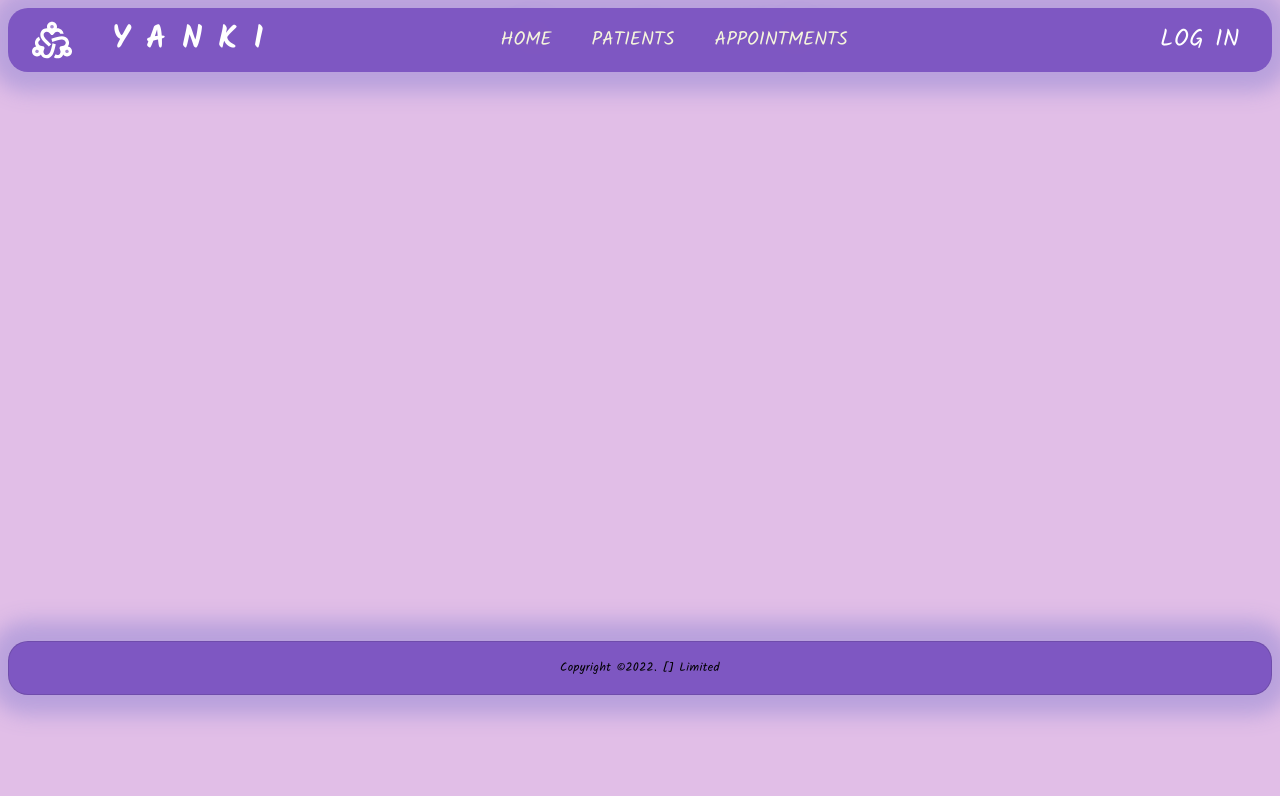
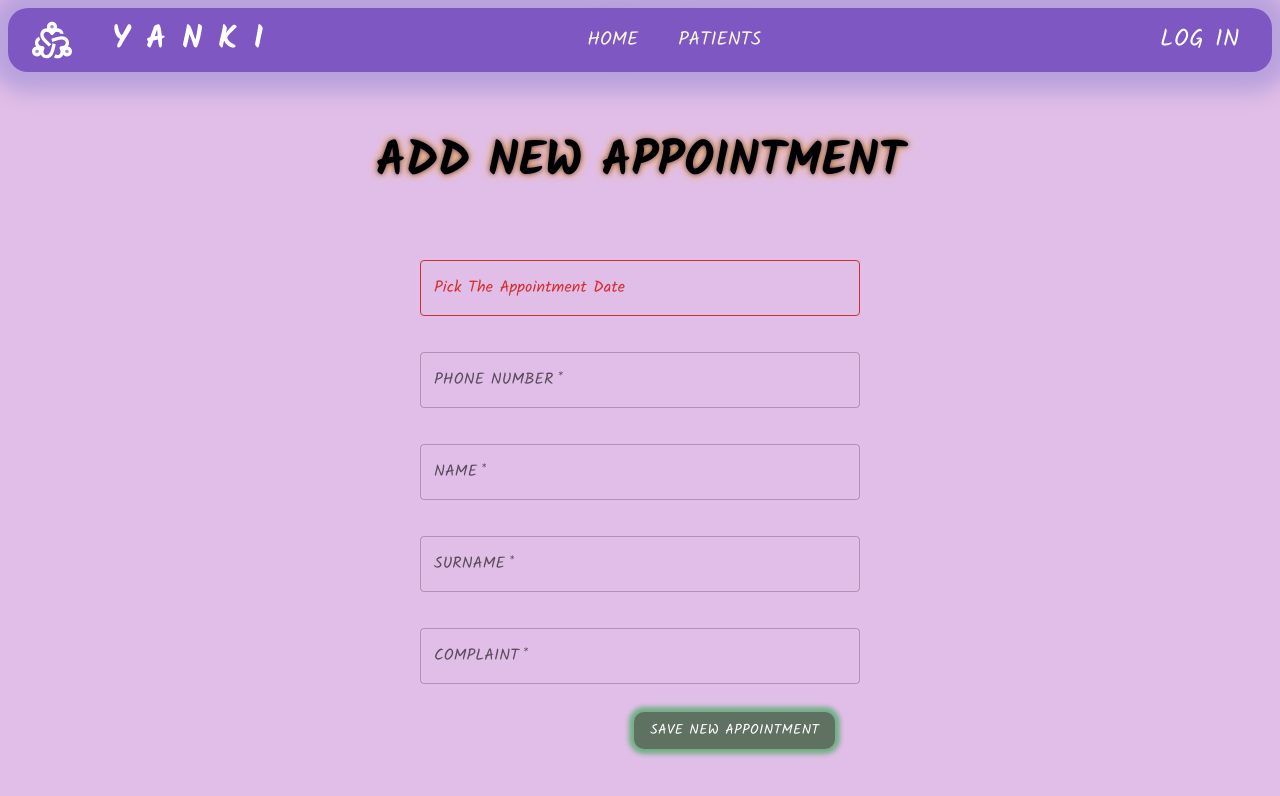
Before and after one commit to habibecee/PATIENT-REGISTRATION-APP, a React (Create React App) app: page /add-appointment in a window 1280 px wide. Shown: the top 796 px of the page. Built offline with nearby package versions, Linux system fonts and the light colour scheme; data requests are answered from the project's data file.

Commit message:
add-new-appointment-page-added

```diff
--- a/db.json
+++ b/db.json
@@ -1,11 +1,23 @@
 {
-  "appointment": [
+  "appointment": [],
+  "patient": [
     {
-      "id": "1",
-      "date": "17.09.2022",
-      "patientId": "1665513422769"
+      "id": "1666107030632",
+      "name": "dsmnöfmd",
+      "surname": "dfmndöfmsn",
+      "phoneNumber": "05555555550",
+      "notes": "smönfsdömndfmösdnfsdöm",
+      "processIds": [
+        "1666107030459"
+      ]
     }
   ],
-  "patient": [],
-  "process": []
+  "process": [
+    {
+      "id": "1666107030459",
+      "complaint": "dnasmösadn",
+      "treatment": "",
+      "medicine": []
+    }
+  ]
 }
--- a/package.json
+++ b/package.json
@@ -8,12 +8,15 @@
     "@fontsource/roboto": "^4.5.8",
     "@mui/icons-material": "^5.10.6",
     "@mui/material": "^5.10.8",
+    "@mui/x-date-pickers": "^5.0.4",
     "@testing-library/jest-dom": "^5.16.5",
     "@testing-library/react": "^13.4.0",
     "@testing-library/user-event": "^13.5.0",
     "axios": "^1.1.2",
     "bootstrap": "^5.2.2",
+    "dayjs": "^1.11.5",
     "json-server": "^0.17.0",
+    "moment": "^2.29.4",
     "react": "^18.2.0",
     "react-dom": "^18.2.0",
     "react-redux": "^8.0.4",
--- a/src/App.js
+++ b/src/App.js
@@ -6,6 +6,7 @@ import Patients from "./PAGES/Patients";
 import AddPatient from "./PAGES/AddPatient";
 import Header from "./COMPANENTS/Header";
 import Footer from "./COMPANENTS/Footer";
+import AddAppointment from "./PAGES/AddAppointment";
 
 function App() {
 	return (
@@ -15,6 +16,7 @@ function App() {
 				<Route path="/" element={<Home />} />
 				<Route path="/patients" element={<Patients />} />
 				<Route path="/add-patient" element={<AddPatient />} />
+				<Route path="/add-appointment" element={<AddAppointment />} />
 			</Routes>
 			<Footer />
 		</BrowserRouter>
--- a/src/COMPANENTS/Header.js
+++ b/src/COMPANENTS/Header.js
@@ -108,9 +108,9 @@ const Header = (props) => {
 								<Link className="closeNavLinks" to="/patients">
 									PATIENTS
 								</Link>
-								<Link className="closeNavLinks" to="/appointments">
+								{/* <Link className="closeNavLinks" to="/appointments">
 									APPOINTMENTS
-								</Link>
+								</Link> */}
 							</MenuItem>
 						</Menu>
 					</Box>
@@ -146,9 +146,9 @@ const Header = (props) => {
 						<Link className="NavLinks" to="/patients">
 							PATIENTS
 						</Link>
-						<Link className="NavLinks" to="/appointments">
+						{/* <Link className="NavLinks" to="/appointments">
 							APPOINTMENTS
-						</Link>
+						</Link> */}
 					</Box>
 					<Button color="inherit" sx={{ fontSize: "1.5rem" }}>
 						Log In
--- a/src/COMPANENTS/Loading.js
+++ b/src/COMPANENTS/Loading.js
@@ -1,11 +1,9 @@
 import React from "react";
-import Header from "./Header";
 import LoadingGif from "../ASSETS/IMAGES/Loading.gif";
 
 const Loading = (props) => {
 	return (
 		<div>
-			<Header />
 			<img
 				alt=""
 				src={LoadingGif}
--- /dev/null
+++ b/src/PAGES/AddAppointment.js
@@ -0,0 +1,163 @@
+import React, { useEffect, useState } from "react";
+import Loading from "../COMPANENTS/Loading";
+import Box from "@mui/material/Box";
+import { Button } from "@mui/material";
+import dayjs from "dayjs";
+import TextField from "@mui/material/TextField";
+import { AdapterDayjs } from "@mui/x-date-pickers/AdapterDayjs";
+import { LocalizationProvider } from "@mui/x-date-pickers/LocalizationProvider";
+import { DateTimePicker } from "@mui/x-date-pickers/DateTimePicker";
+import "../../src/App.css";
+import axios from "axios";
+
+const AddAppointment = (props) => {
+	const [name, setName] = useState("");
+	const [surname, setSurname] = useState("");
+	const [phone, setPhone] = useState("");
+	const [complaint, setComplaint] = useState("");
+	const [date, setDate] = React.useState(dayjs(""));
+	const [patients, setPatients] = useState(null);
+	const [hasPatient, setHasPatient] = useState(false);
+
+	useEffect(() => {
+		axios
+			.get("http://localhost:3004/patient")
+			.then((res) => {
+				setPatients(res.data);
+			})
+			.catch((err) => console.log(err));
+	}, []);
+
+	const handlePhoneChange = (event) => {
+		setPhone(event.target.value);
+
+		const searchPatient = patients.find(
+			(item) => item.phoneNumber === String(event.target.value)
+		);
+		console.log("searchPatient", searchPatient);
+
+		if (searchPatient !== undefined) {
+			setName(searchPatient.name);
+			setSurname(searchPatient.surname);
+			setHasPatient(true);
+		} else {
+			setName("");
+			setSurname("");
+			setHasPatient(searchPatient);
+		}
+	};
+
+	const handleSubmit = (event) => {
+		event.preventDefault();
+		console.log(date);
+
+		if (
+			dayjs === "" ||
+			phone === "" ||
+			name === "" ||
+			surname === "" ||
+			complaint === ""
+		) {
+			alert("YOU MUST BE FILLED ALL FIELD THAT IN THIS FORM!!!");
+			return;
+		}
+
+		if (phone.length !== 11) {
+			alert("PHONE NUMBER IS WRONG!");
+			return;
+		}
+
+		if (hasPatient) {
+			const newAppointment = {
+				id: String(new Date().getTime()),
+				date: date,
+				patientId: hasPatient.id,
+			};
+			console.log("newAppointment", newAppointment);
+		}
+	};
+
+	if (patients === null) {
+		return <Loading />;
+	}
+
+	return (
+		<>
+			<div className="PageName">
+				<h1> ADD NEW APPOINTMENT </h1>
+			</div>
+
+			<Box
+				className="formDiv"
+				component="form"
+				sx={{
+					"& .MuiTextField-root": { m: 1, width: "55ch" },
+				}}
+				noValidate
+				autoComplete="off"
+				onSubmit={handleSubmit}
+			>
+				<LocalizationProvider dateAdapter={AdapterDayjs}>
+					<DateTimePicker
+						renderInput={(props) => <TextField {...props} />}
+						label="Pick The Appointment Date"
+						value={date}
+						defaultValue={new Date("dd/mm/yyyy hh/mm")}
+						onChange={(event) => {
+							setDate(event);
+						}}
+					/>
+				</LocalizationProvider>
+				<div className="formDiv">
+					<TextField
+						required
+						type={"number"}
+						id="outlined-required"
+						label="PHONE NUMBER"
+						value={phone}
+						onChange={handlePhoneChange}
+					/>
+					<TextField
+						required
+						id="outlined-required"
+						label="NAME"
+						value={name}
+						onChange={(event) => setName(event.target.value)}
+						disabled={hasPatient}
+					/>
+					<TextField
+						required
+						id="outlined-required"
+						label="SURNAME"
+						value={surname}
+						onChange={(event) => setSurname(event.target.value)}
+						disabled={hasPatient}
+					/>
+					<TextField
+						required
+						id="outlined-required"
+						label="COMPLAINT"
+						value={complaint}
+						onChange={(event) => setComplaint(event.target.value)}
+					/>
+				</div>
+
+				<div
+					style={{
+						display: "flex",
+						flexDirection: "column",
+						alignItems: "center",
+						justifyContent: "flex-end",
+						marginLeft: "15%",
+					}}
+				>
+					<Button type="submit" variant="contained" className="SaveBtn">
+						SAVE NEW APPOINTMENT
+					</Button>
+				</div>
+			</Box>
+		</>
+	);
+};
+
+export default AddAppointment;
--- a/src/PAGES/AddPatient.js
+++ b/src/PAGES/AddPatient.js
@@ -87,7 +87,7 @@ const AddPatient = (props) => {
 	}
 
 	return (
-		<div>
+		<>
 			<div className="PageName">
 				<h1> ADD NEW PATIENT </h1>
 			</div>
@@ -156,7 +156,7 @@ const AddPatient = (props) => {
 					</Button>
 				</div>
 			</Box>
-		</div>
+		</>
 	);
 };
 
--- a/src/PAGES/Home.js
+++ b/src/PAGES/Home.js
@@ -1,4 +1,5 @@
 import React, { useEffect, useState } from "react";
+import { useNavigate } from "react-router-dom";
 import "../ASSETS/STYLES/GeneralStyle.css";
 import Loading from "../COMPANENTS/Loading";
 import Table from "@mui/material/Table";
@@ -7,9 +8,11 @@ import TableCell from "@mui/material/TableCell";
 import TableContainer from "@mui/material/TableContainer";
 import TableHead from "@mui/material/TableHead";
 import TableRow from "@mui/material/TableRow";
+import { Button } from "@mui/material";
 import axios from "axios";
 
 const Home = (props) => {
+	const navigate = useNavigate();
 	const [appointments, setAppointments] = useState(null);
 	const [patients, setPatients] = useState(null);
 
@@ -33,9 +36,26 @@ const Home = (props) => {
 	}
 
 	return (
-		<div>
+		<>
 			<div className="PageName">
 				<h1> HOME </h1>
+			</div>
+			<div
+				style={{
+					display: "flex",
+					alignItems: "center",
+					justifyContent: "flex-end",
+					marginBottom: "30px",
+					marginRight: "20px",
+				}}
+			>
+				<Button
+					onClick={() => navigate("/add-appointment")}
+					variant="contained"
+					className="AddBtn"
+				>
+					ADD NEW APPOINTMENT
+				</Button>
 			</div>
 			<TableContainer className="ListTableContainer">
 				<Table sx={{ minWidth: "650px" }} aria-label="simple table">
@@ -49,25 +69,34 @@ const Home = (props) => {
 						</TableRow>
 					</TableHead>
 					<TableBody sx={{ backgroundColor: " #F0D9FF" }}>
+						{appointments.length === 0 && (
+							<TableRow
+								sx={{ "&:last-child td, &:last-child th": { border: 0 } }}
+							>
+								<TableCell colSpan={5} align="center">
+									{" "}
+									THERE IS NO REGISTERED APPOİNTMENT HERE{" "}
+								</TableCell>
+							</TableRow>
+						)}
+
 						{appointments.map((appointment) => {
 							//(appointment,index ) şeklinde yazılabileceği gibi aşağıda TableRow içinde key olarak da tanımlanabilir.
 							const searchPatient = patients.find(
-								(patient) =>
-									patient.id === appointment.patientId ||
-									patient.id !== undefined
+								(patient) => patient.id === appointment.patientId
 							);
 							return (
 								<TableRow
-									key={appointment.id}
+									key={appointment?.id}
 									sx={{ "&:last-child td, &:last-child th": { border: 0 } }}
 								>
 									<TableCell component="th" scope="row" align="center">
-										{appointment.date}
+										{appointment?.date}
 									</TableCell>
-									<TableCell align="center">{searchPatient.name}</TableCell>
-									<TableCell align="center">{searchPatient.surname}</TableCell>
+									<TableCell align="center">{searchPatient?.name}</TableCell>
+									<TableCell align="center">{searchPatient?.surname}</TableCell>
 									<TableCell align="center">
-										{searchPatient.phoneNumber}
+										{searchPatient?.phoneNumber}
 									</TableCell>
 									<TableCell align="center">BUTTONS</TableCell>
 								</TableRow>
@@ -76,8 +105,14 @@ const Home = (props) => {
 					</TableBody>
 				</Table>
 			</TableContainer>
-		</div>
+		</>
 	);
 };
 
 export default Home;
+
+// {
+// 	"id": "1",
+// 	"date": "17.09.2022",
+// 	"patientId": "1666095545053"
+//   }
```
Also changed, not shown: src/PAGES/Patients.js (+25 -4 lines), 2 other files (tests, documents, lock files or other folders).
